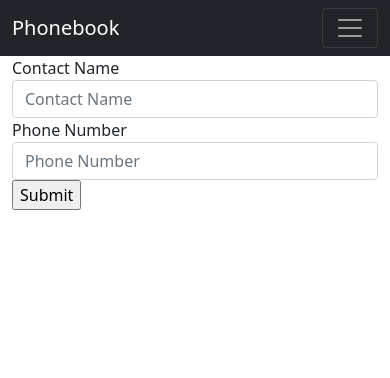
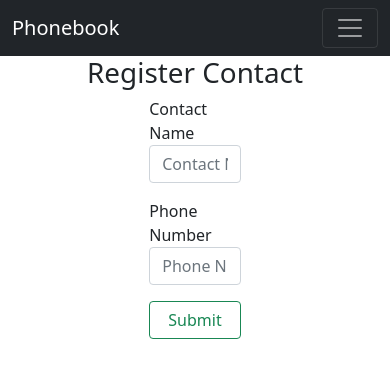
Before and after one commit to JuanTGit/phonebook_with_flask, a Flask app: page /phonebook in a window 390 px wide. Shown: the top 378 px of the page. Run offline with Flask 3, Linux system fonts and the light colour scheme; some libraries are stand-ins or nearby versions.

Commit message:
Added phonebook registry to homepage

```diff
--- a/phonebook/forms.py
+++ b/phonebook/forms.py
@@ -15,6 +15,6 @@ class LoginForm(FlaskForm):
     submit = SubmitField('Login')
 
 class PhonebookForm(FlaskForm):
-    contact = StringField('Contact Name', validators=[DataRequired()])
+    contact_name = StringField('Contact Name', validators=[DataRequired()])
     phone_number = StringField('Phone Number', validators=[DataRequired()])
     submit = SubmitField('Submit')
--- a/phonebook/models.py
+++ b/phonebook/models.py
@@ -32,7 +32,7 @@ class Contact(db.Model):
     phone_number = db.Column(db.String(10), unique=True, nullable=False)
     date_created = db.Column(db.DateTime, nullable=False, default=datetime.utcnow)
 
-    def __init__(self, **kwargs) -> None:
+    def __init__(self, **kwargs):
         super().__init__(**kwargs)
         db.session.add(self)
         db.session.commit()
--- a/phonebook/routes.py
+++ b/phonebook/routes.py
@@ -7,7 +7,8 @@ from flask_login import login_user, logout_user
 
 @app.route('/')
 def index():
-    return render_template('index.html')
+    contacts = Contact.query.all()
+    return render_template('index.html', contacts=contacts)
 
 @app.route('/register', methods=["GET", "POST"])
 def register():
@@ -55,10 +56,21 @@ def logout():
 def phonebook():
     form = PhonebookForm()
     if form.validate_on_submit():
-        contact = form.contact.data
+        # Assign user data from form to contact and phone number
+        contact_name = form.contact_name.data
         phone_number = form.phone_number.data
 
-        # Contact(contact_name=contact, phone_number=phone_number)
+        # Check if phone number is in our database
+        used_contact = Contact.query.filter_by(phone_number=phone_number).first()
+
+        # If phone number is in database refresh page
+        if used_contact:
+            print('This phone number is already assigned.')
+            return redirect(url_for('phonebook'))
+        # Else we add the contact to our database
+        Contact(contact_name=contact_name, phone_number=phone_number)
+
+
         return redirect(url_for('phonebook'))
 
     return render_template('phonebook.html', form=form)
--- a/phonebook/templates/login.html
+++ b/phonebook/templates/login.html
@@ -6,7 +6,7 @@
     {{ form.csrf_token }}
     <div class="form-group">
         <div class="col-lg-12 d-flex justify-content-center mb-3">
-            <fieldse class="w-25">
+            <fieldset class="w-25">
                 {{ form.username.label }}
                 {{ form.username(class='form-control', placeholder='Username') }}
             </fieldset>
--- a/phonebook/templates/phonebook.html
+++ b/phonebook/templates/phonebook.html
@@ -3,20 +3,29 @@
 {% block content %}
 
 <form action="", method="post">
+    <h1 class="d-flex justify-content-center">Register Contact</h1>
     {{ form.csrf_token }}
-    <fieldset>
-        {{ form.contact.label }}
-        {{ form.contact(class='form-control', placeholder='Contact Name') }}
-    </fieldset>
-    <fieldset>
-        {{ form.phone_number.label }}
-        {{ form.phone_number(class='form-control', placeholder='Phone Number') }}
-    </fieldset>
-    {{ form.submit() }}
+    <div class="form-group">
+        <div class="col-lg-12 d-flex justify-content-center mb-3">
+            <fieldset class="w-25">
+                {{ form.contact_name.label }}
+                {{ form.contact_name(class='form-control', placeholder='Contact Name') }}
+            </fieldset>
+        </div>
+        <div class="col-lg-12 d-flex justify-content-center mb-3">
+            <fieldset class="w-25">
+                {{ form.phone_number.label }}
+                {{ form.phone_number(class='form-control', placeholder='Phone Number') }}
+            </fieldset>
+        </div>
+    </div>
+    <div class="col-lg-12 d-flex justify-content-center">
+        {{ form.submit(class='btn btn-outline-success w-25') }}
+    </div>
 </form>
 
-<div class="row">
+<!-- <div class="row">
     <h1>{{ contact }}</h1>
-</div>
+</div> -->
 
 {% endblock %}
```
Also changed, not shown: migrations/versions/a456f7f56d15_initial_migration.py (renamed from migrations/versions/67c487721a3a_initial_migration.py, +4 -4 lines), phonebook/templates/index.html (+20 -4 lines), 1 other file.
